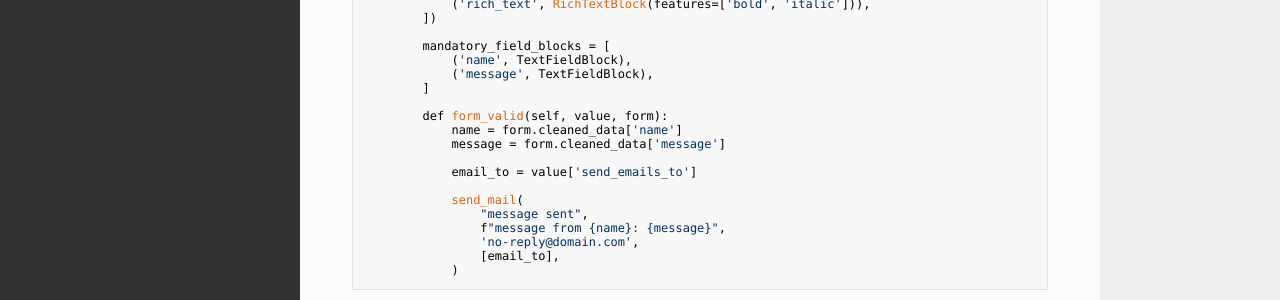
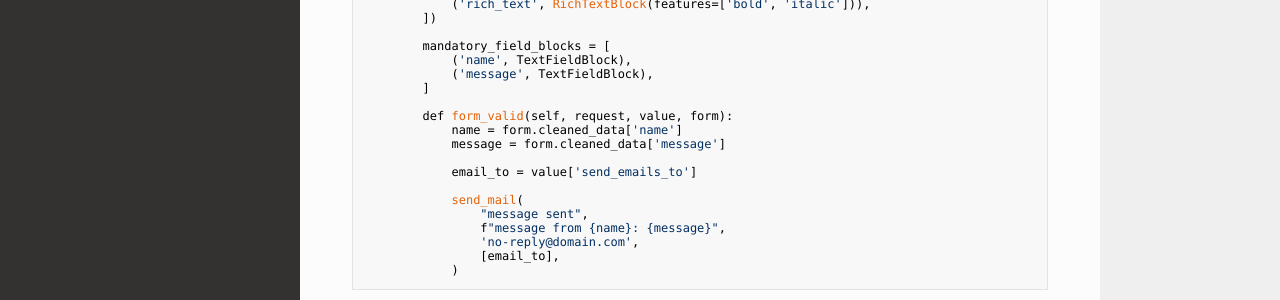
Before and after one commit to mwesterhof/wagtail_formation, an MkDocs documentation site: the page built from docs/docs/basic.md, in a window 1280 px wide and 900 px high, scrolled down 1249 px. Shown: the part 429-729 px from the top of the window. Built offline with MkDocs 1.6.1, drawn with Linux system fonts in a browser that asks for light colours; nearby versions of some CDN libraries; some of the changed text lies outside the part shown.

Commit message:
pass request to form (in)valid

````diff
--- a/docs/docs/basic.md
+++ b/docs/docs/basic.md
@@ -29,7 +29,7 @@ As this subclasses `BaseFormBlock`, we can simply override its `form_valid` meth
 ```
     class MessageFormBlock(BaseFormBlock):
         ...
-        def form_valid(self, value, form):
+        def form_valid(self, request, value, form):
             name = form.cleaned_data['name']
             message = forms.cleaned_data['message']
 
@@ -95,7 +95,7 @@ This gives us the following implementation, finally:
             ('message', TextFieldBlock),
         ]
 
-        def form_valid(self, value, form):
+        def form_valid(self, request, value, form):
             name = form.cleaned_data['name']
             message = form.cleaned_data['message']
 
````
Also changed, not shown: docs/docs/advanced.md (+2 -2 lines), 1 other file.
